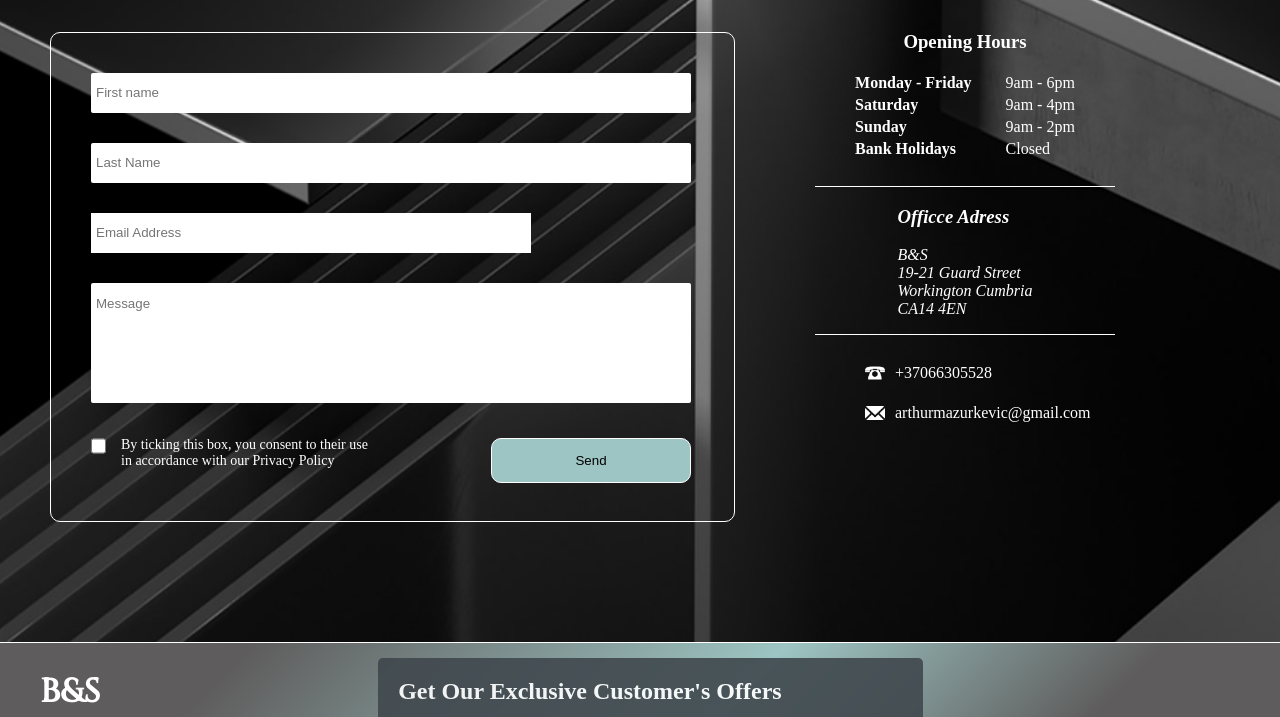
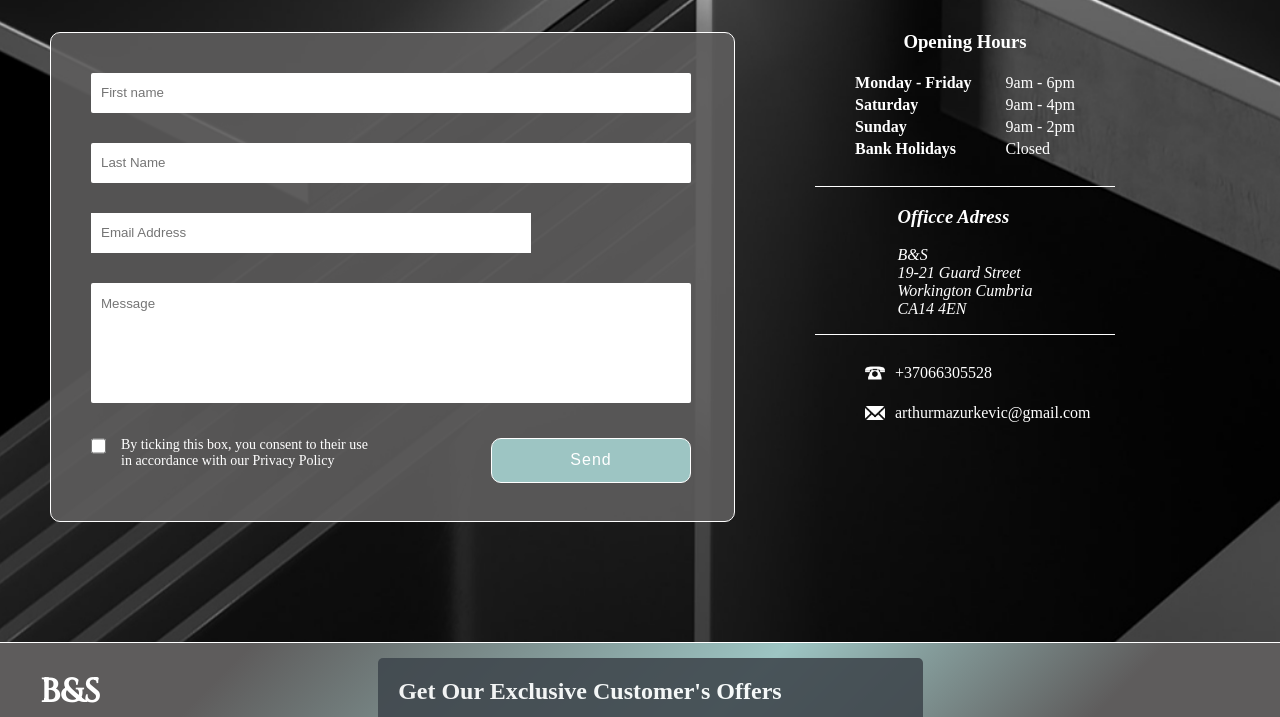
Before and after one commit to ArturMazurkevic/Tables-Webpage, a plain HTML site: page index-contact-us.html in a window 1280 px wide. Shown: the part 223-940 px from the top of the page. Drawn offline with Linux system fonts and the light colour scheme; files whose address does not match are found by name.

Commit message:
contact us css added

```diff
--- a/css/contact-us-main.css
+++ b/css/contact-us-main.css
@@ -37,12 +37,12 @@ align-items: center;
   height: 490px;
   width: 685px;
   margin-top: -40px;
+  background-color: rgba(94, 92, 92, 0.9);
   }
 
 .contact-form label {
   display: flex;
   flex-direction: column;
-
   }
 
 .contact-form input {
@@ -53,12 +53,12 @@ align-items: center;
 input[type="text"], input[type="email"] {
   width: 600px;
   height: 40px;
-  padding-left: 5px;
+  padding-left: 10px;
   }
 
 input[type="textarea"] {
   padding-bottom: 80px;
-  padding-left: 5px;
+  padding-left: 10px;
   width: 600px;
   height: 120px;
   }
@@ -67,7 +67,6 @@ input[type="textarea"] {
   width: 15px;
   position: relative;
   top: 38px;
-
   }
 
 label input:first-child {
@@ -88,6 +87,15 @@ button {
   border-radius: 10px;
   background-color: #9dc5c3;
   border: 1px solid #fff;
+  color: #fff;
+  font-size: 16px;
+  letter-spacing: 1px;
+  }
+
+button:hover {
+  cursor: pointer;
+  border: 1px solid #40484e;
+  color: #40484e;
   }
 
 .contacts {
@@ -103,6 +111,7 @@ button {
   align-items: center;
   height: 175px;
   }
+
 table th {
   display: flex;
   margin-right: 30px;
@@ -121,10 +130,10 @@ table th {
   margin-left: 40px;
   margin-top: 15px;
   }
+
 .details img {
   max-width: 20px;
   margin-right: 10px;
-
   }
 
 .phone-details {
--- a/css/nav-content.css
+++ b/css/nav-content.css
@@ -59,6 +59,7 @@ input {
   height: 30px;
   border-radius: 10px;
   border: none;
+  padding-left: 10px;
   }
 
 input:focus {
--- a/index-contact-us.html
+++ b/index-contact-us.html
@@ -86,9 +86,7 @@ background-size: cover;
        </nav>
       </header>
       <main>
-
         <div class="title">
-
           <h1>Contact Us</h1>
           <p>Our customer services team are on hand Monday to Friday and will deal with your enquiry 24 hours.</p>
         </div>
@@ -131,8 +129,6 @@ background-size: cover;
             </div>
           </div>
         </div>
-
-
         <footer>
           <div class="footer-container">
             <div class=footer-group1>
@@ -165,14 +161,12 @@ background-size: cover;
                   <div class="sign-up">
                     <label for="email"></label>
                     <input type="email" id="email" name="email" placeholder="Enter Your Email" required>
-
                   </div>
                   <div class="checkbox">
                     <label for="email"></label>
                     <input type="checkbox" id="email" name="email">
                     <p>I would like to receive updates about services or products, news, events<br>
-                           and any other relevant information from B&S via e-mail.
-                        </p>
+                         and any other relevant information from B&S via e-mail</p>
                   </div>
                     <input type="submit" value="Sign Up">
                     <p>By submitting your details you consent to their use in accordance with our Privacy Policy.</p>
@@ -188,7 +182,5 @@ background-size: cover;
             </div>
           </div>
       </footer>
-
-
     </body>
   </html>
```
Also changed, not shown: css/footer.css (indentation only). Lines whose indentation alone changed are shown as unchanged.
